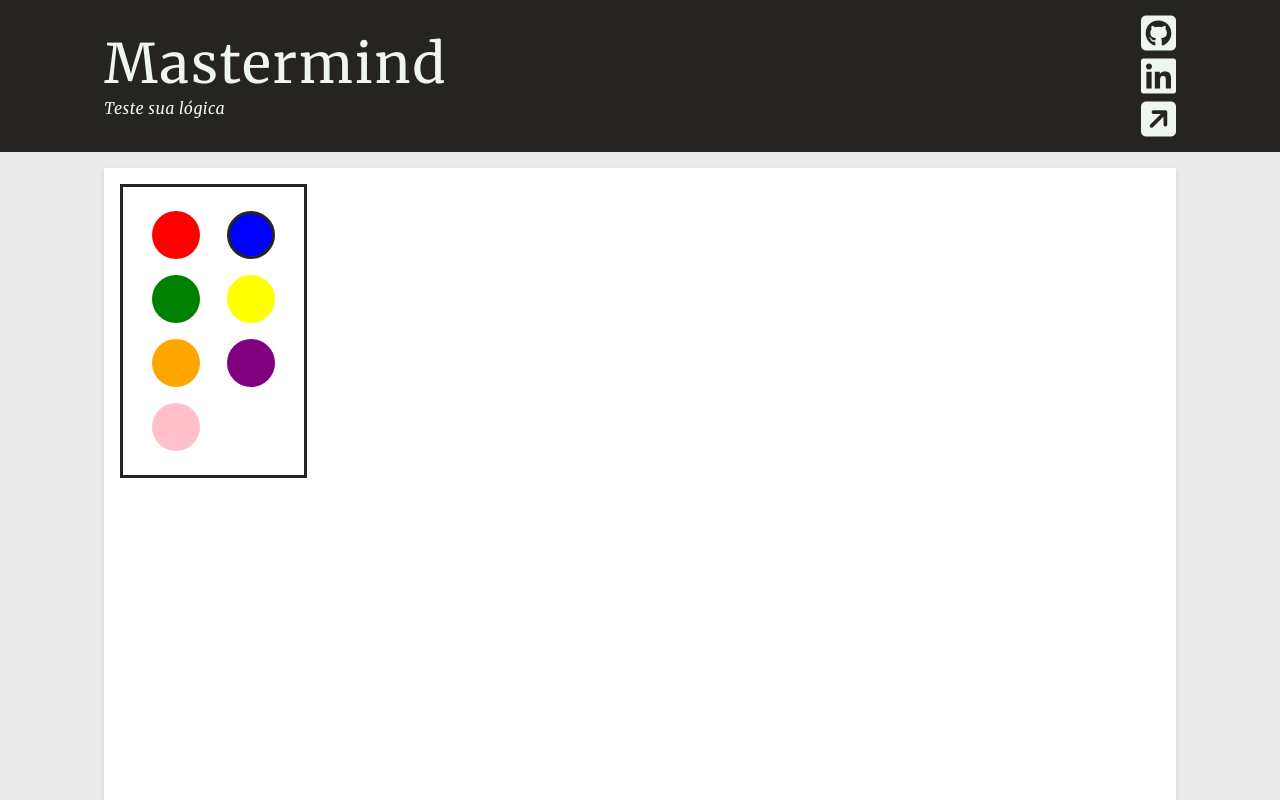
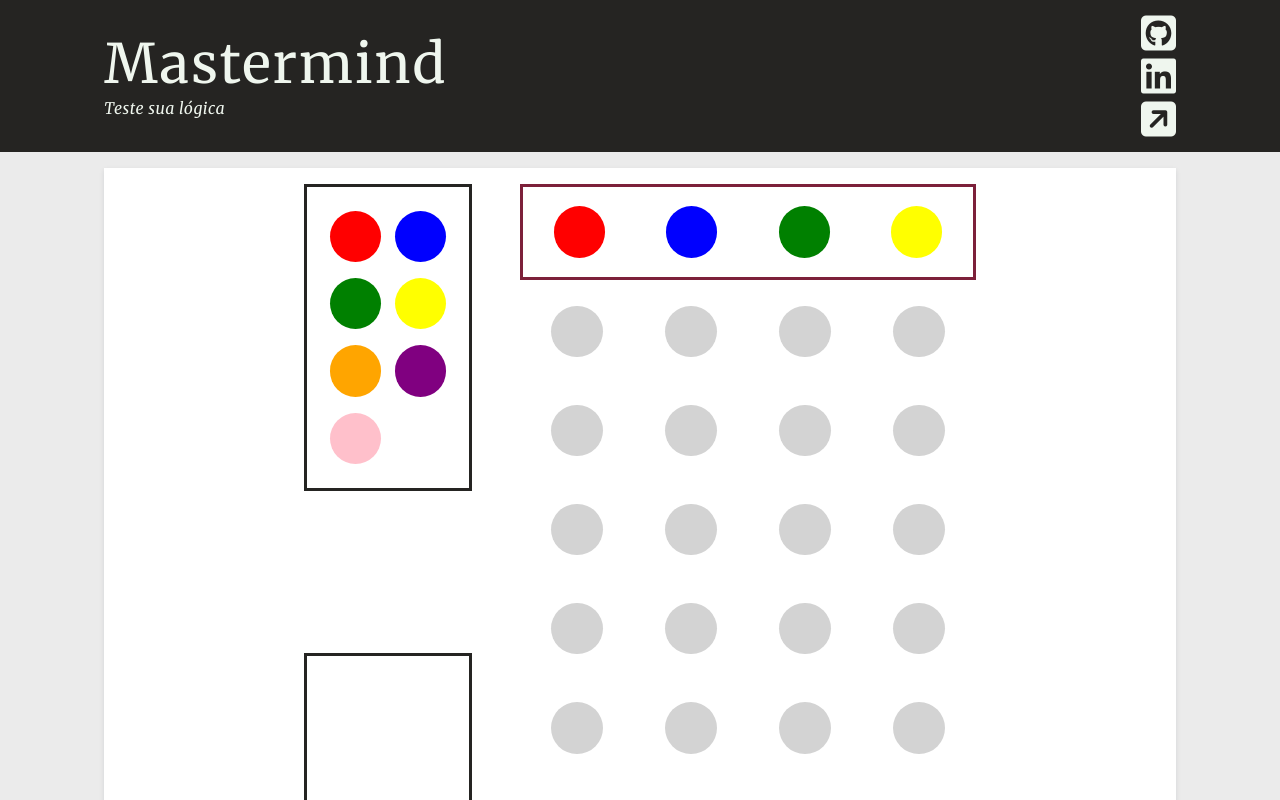
Before and after one commit to alisson-ski/mastermind, an Angular app: page / in a window 1280 px wide. Shown: the top 800 px of the page. Built offline with nearby package versions, Linux system fonts and the light colour scheme.

Commit message:
start board

```diff
--- a/src/app/mastermind/attempt/attempt.component.html
+++ b/src/app/mastermind/attempt/attempt.component.html
@@ -1 +1,8 @@
-<p>attempt works!</p>
+<div class="attempt"
+  [class.current-attempt]="isCurrentAttempt"
+>
+  <div class="ski-color-circle" *ngFor="let color of colors"
+    [style.background-color]="color || 'lightgrey'"
+  >
+  </div>
+</div>
--- a/src/app/mastermind/attempt/attempt.component.scss
+++ b/src/app/mastermind/attempt/attempt.component.scss
@@ -0,0 +1,11 @@
+.attempt {
+  display: flex;
+  justify-content: space-around;
+  align-items: center;
+  min-height: 6rem;
+
+
+  &.current-attempt {
+    border: solid 3px var(--primary-color);
+  }
+}
--- a/src/app/mastermind/attempt/attempt.component.ts
+++ b/src/app/mastermind/attempt/attempt.component.ts
@@ -1,4 +1,5 @@
-import { Component } from '@angular/core';
+import { Component, Input } from '@angular/core';
+import { Colors } from '../color';
 
 @Component({
   selector: 'app-attempt',
@@ -7,4 +8,7 @@ import { Component } from '@angular/core';
 })
 export class AttemptComponent {
 
+  @Input() colorBeingHeld: Colors | null = null;
+  @Input() isCurrentAttempt: boolean = false;
+  colors: Array<Colors | null> = [null, null, null, null];
 }
--- a/src/app/mastermind/color-picker/color-picker.component.scss
+++ b/src/app/mastermind/color-picker/color-picker.component.scss
@@ -9,11 +9,10 @@
   padding: 1.5rem 1rem;
 
   .selectable-color {
-    --color-size: 3rem;
-
     height: var(--color-size);
     width: var(--color-size);
     border-radius: 100px;
+    cursor: pointer;
 
     &.selected-color {
       border: solid 3px var(--primary-color);
--- a/src/app/mastermind/color-picker/color-picker.component.ts
+++ b/src/app/mastermind/color-picker/color-picker.component.ts
@@ -9,12 +9,12 @@ import { Colors } from '../color';
 export class ColorPickerComponent {
 
   colors = Object.values(Colors);
-  selectedColor: Colors | null = Colors.BLUE;
+  selectedColor: Colors | null = null;
 
-  @Output() colorSelect = new EventEmitter<string>();
+  @Output() colorSelect = new EventEmitter<Colors>();
 
   onColorClick(color: string) {
     this.selectedColor = color as Colors;
-    this.colorSelect.emit(color);
+    this.colorSelect.emit(color as Colors);
   }
 }
--- a/src/app/mastermind/mastermind.component.html
+++ b/src/app/mastermind/mastermind.component.html
@@ -1,9 +1,17 @@
 <div id="mastermind">
-  <app-color-picker></app-color-picker>
+  <app-color-picker (colorSelect)="onColorSelect($event)"></app-color-picker>
+
   <div id="board">
+    <app-attempt *ngFor="let x of [].constructor(numberOfAttempts); let attempt = index;"
+      [isCurrentAttempt]="currentAttempt === attempt"
+    >
+    </app-attempt>
 
+    <div class="secret-sequence">
+      <div class="ski-color-circle" *ngFor="let color of secretSequence" [style.background-color]="color"></div>
+    </div>
   </div>
+
   <div id="controls">
-
   </div>
 </div>
--- a/src/app/mastermind/mastermind.component.scss
+++ b/src/app/mastermind/mastermind.component.scss
@@ -1,7 +1,11 @@
 #mastermind {
+  width: 42rem;
+  margin: 0 auto;
+
   display: grid;
-  grid-template-columns: 18% 1fr;
+  grid-template-columns: 25% 1fr;
   grid-template-rows: 1fr 1fr;
+  gap: 3rem;
 
   grid-template-areas:
     "color-picker board"
@@ -10,10 +14,35 @@
   app-color-picker {
     grid-area: color-picker;
   }
+
   #controls {
     grid-area: controls;
+    border: solid 3px var(--primary-color);
   }
+
   #board {
     grid-area: board;
+
+    display: flex;
+    flex-direction: column-reverse;
+    gap: 0.2rem;
+
+    > * {
+      flex-grow: 1;
+    }
   }
+
+  .secret-sequence {
+    display: flex;
+    justify-content: space-around;
+    align-items: center;
+    min-height: 6rem;
+
+    border: solid 3px var(--primary-color);
+  }
+
+  .secret-sequence {
+    border-color: var(--secondary-color);
+  }
+
 }
--- a/src/app/mastermind/mastermind.component.ts
+++ b/src/app/mastermind/mastermind.component.ts
@@ -1,4 +1,5 @@
 import { Component } from '@angular/core';
+import { Colors } from './color';
 
 @Component({
   selector: 'app-mastermind',
@@ -7,4 +8,14 @@ import { Component } from '@angular/core';
 })
 export class MastermindComponent {
 
+  secretSequence: Colors[] = [Colors.RED, Colors.BLUE, Colors.GREEN, Colors.YELLOW];
+
+  colorBeingHeld: Colors | null = null;
+
+  numberOfAttempts = 8;
+  currentAttempt = 0;
+
+  onColorSelect(color: Colors) {
+    this.colorBeingHeld = color;
+  }
 }
--- a/src/styles.scss
+++ b/src/styles.scss
@@ -10,6 +10,8 @@
   --primary-font: 'Merriweather';
   --primary-font-color: #484545;
   --header-font-color: #EFF6EE;
+
+  --color-size: 3.2rem;
 
   --sm: 576px;
   --md: 768px;
@@ -45,3 +47,9 @@ body {
 .fa-solid, .fa-brands {
   color: var(--primary-color);
 }
+
+.ski-color-circle {
+  height: var(--color-size);
+  width: var(--color-size);
+  border-radius: 100px;
+}
```
